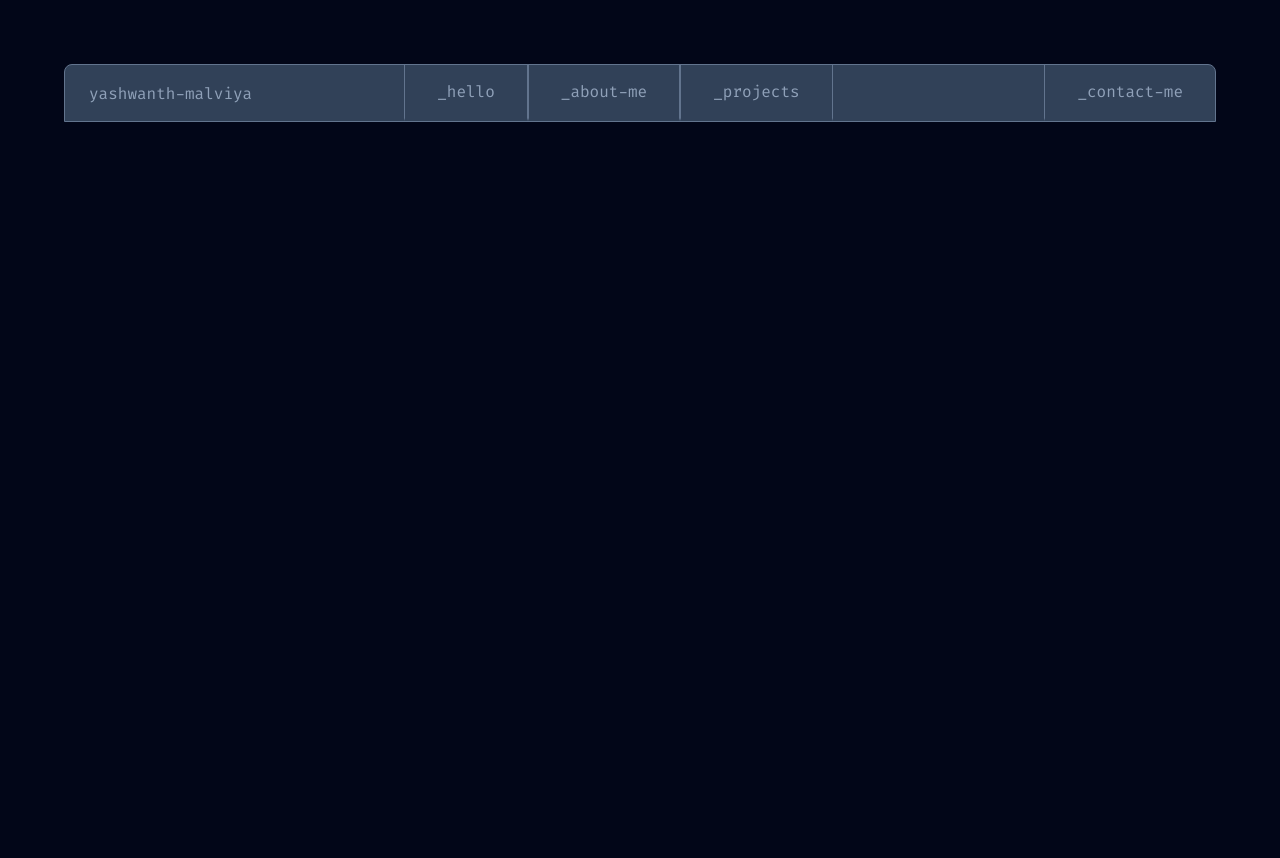
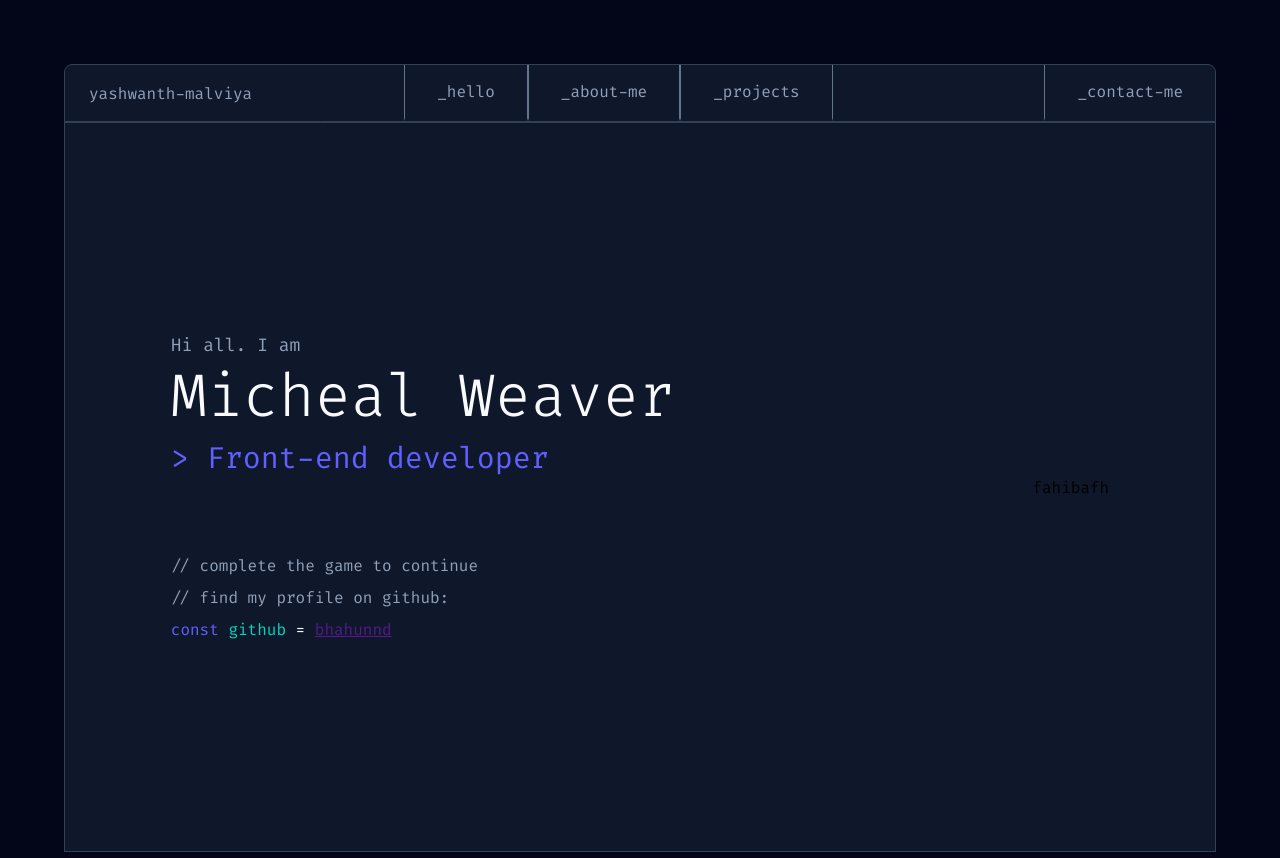
Before and after one commit to Yashwanthmalviya/Portfolio, a React (Vite) app in the folder portfolio-frontend/: page / in a window 1280 px wide. Before the commit the page ends 800 px from the top, so only its background shows below. Built offline with nearby package versions, Linux system fonts and the light colour scheme.

Commit message:
new changes

```diff
--- a/portfolio-frontend/src/App.jsx
+++ b/portfolio-frontend/src/App.jsx
@@ -9,8 +9,12 @@ function App() {
 
   return (
     <>
-      <Navbar />
-      <Home />
+      <div class="stripes"></div>
+      <div className='main-container'>
+        <Navbar />
+        <Home />
+      </div>
+
     </>
   )
 }
--- a/portfolio-frontend/src/assets/styles/global.css
+++ b/portfolio-frontend/src/assets/styles/global.css
@@ -7,11 +7,44 @@
   box-sizing: border-box;
 }
 
-body {
+ body {
   overflow: hidden;
   width: 100%;
-  height: 100vh;
+  height: 100%;
   background-color: var(--primitive-950);
   font-family: var(--font-primary);
   padding: var(--spacing-10);
+
+
+ /* background-image: repeating-linear-gradient(
+  90deg,
+    transparent 0%,
+    transparent 20%,
+
+
+    rgba(255,255,255,0.2) 20%, rgba(255,255,255,0.2) 23%,
+    transparent 23%, transparent 25%,
+    rgba(255,255,255,0.2) 25%, rgba(255,255,255,0.2) 28%,
+    transparent 28%, transparent 30%,
+    rgba(255,255,255,0.2) 30%, rgba(255,255,255,0.2) 33%,
+    transparent 33%, transparent 35%,
+    rgba(255,255,255,0.2) 35%, rgba(255,255,255,0.2) 38%,
+    transparent 38%, transparent 40%,
+    rgba(255,255,255,0.2) 40%, rgba(255,255,255,0.2) 43%,
+    transparent 43%, transparent 45%,
+    rgba(255,255,255,0.2) 45%, rgba(255,255,255,0.2) 48%,
+    transparent 48%, transparent 50%,
+    rgba(255,255,255,0.2) 50%, rgba(255,255,255,0.2) 53%,
+    transparent 53%, transparent 55%,
+    rgba(255,255,255,0.2) 55%, rgba(255,255,255,0.2) 58%,
+    transparent 58%, transparent 60%,
+    rgba(255,255,255,0.2) 60%, rgba(255,255,255,0.2) 63%,
+    transparent 63%, transparent 65%,
+    rgba(255,255,255,0.2) 65%, rgba(255,255,255,0.2) 68%,
+    transparent 68%, transparent 70%,
+    rgba(255,255,255,0.2) 70%, rgba(255,255,255,0.2) 73%,
+    transparent 73%, transparent 75%,
+    rgba(255,255,255,0.2) 75%, rgba(255,255,255,0.2) 78%,
+    transparent 78%, transparent 100%
+  ); */
 }
--- a/portfolio-frontend/src/components/navbar/navbar.css
+++ b/portfolio-frontend/src/components/navbar/navbar.css
@@ -1,15 +1,20 @@
 .nav-cont {
-  background-color: var(--primitive-700);
+  /* background-color: rgba(15, 23, 43, 0.6); */
+  background-color: var(--primitive-900);
+backdrop-filter: blur(20px);
+-webkit-backdrop-filter: blur(20px);
   display: flex;
   flex-direction: row;
   justify-content: space-between;
   align-items: center;
   color: var(--primitive-400);
 
-  border: 1px solid var(--primitive-500);
+  border: 0.5px solid var(--primitive-700);
+  /* outline: thin solid var(--primitive-500); */
+
   border-radius: var(--border-radius-3) var(--border-radius-3) 0 0;
 
-  height: max-content;
+  height:max-content;
 }
 
 .nav-name {
--- a/portfolio-frontend/src/index.css
+++ b/portfolio-frontend/src/index.css
@@ -1 +1,36 @@
 @import './assets/styles/global.css';
+
+
+.main-container {
+
+
+  /* display: flex; */
+  flex-direction: column;
+
+  height:calc(100vh - 70px);
+
+  position: relative;
+  z-index: 1; /* below stripes */
+}
+
+
+
+.stripes {
+  position: absolute;
+  top: 0;
+  left: 0;
+  width: 100%;
+  height: 100%;
+  z-index: 10;
+  pointer-events: none;
+
+  background-image: repeating-linear-gradient(
+    90deg,
+    transparent,
+    transparent 20%,
+    rgba(255,255,255,0.3) 0 3%,
+    transparent 0 5%
+  );
+  background-size: 60% 100%;
+  background-position: 20% 0;
+}
--- a/portfolio-frontend/src/pages/Home.jsx
+++ b/portfolio-frontend/src/pages/Home.jsx
@@ -10,12 +10,28 @@ const Home = () => {
 
             <div className="home-left">
 
+                <div className="home-details">
+                    <p style={{ lineHeight: "var(--line-height-3)", fontSize: "18px", color: "var(--primitive-400)" }}>Hi all. I am</p>
+                    <h1 style={{ lineHeight: "var(--line-height-9)", fontSize: "60px", color: "var(--primitive-50)", fontWeight: "200", marginTop: "4px" }}>Micheal Weaver</h1>
+                    <p style={{ lineHeight: "var(--line-height-6)", fontSize: "30px", color: "var(--indigo-500)", marginTop: "8px" }}>&gt; Front-end developer</p>
+                </div>
+                <div className="home-git">
+                    <p style={{ lineHeight: "var(--line-height-2)", fontSize: "var(--font-size-2)", color: "var(--primitive-400)" }}>// complete the game to continue</p>
+                    <p style={{ lineHeight: "var(--line-height-2)", fontSize: "var(--font-size-2)", color: "var(--primitive-400)" }}>// find my profile on github:</p>
+                    <p style={{ lineHeight: "var(--line-height-2)", fontSize: "var(--font-size-2)" }}>
+                        <span style={{ color: "var(--indigo-500)" }}>const </span>
+                        <span style={{ color: "var(--teal-400)" }}>github </span>
+                        <span style={{ color: "var(--primitive-50)" }}>= </span>
+                        <span style={{ color: "var(--primitive-400)" }}><a href="">bhahunnd</a></span>
+                    </p>
+                </div>
+
             </div>
 
 
 
             <div className="home-right">
-
+                fahibafh
 
             </div>
 
--- a/portfolio-frontend/src/pages/home.css
+++ b/portfolio-frontend/src/pages/home.css
@@ -1,4 +1,28 @@
 .home-container{
-    height: 100%;
+    display: flex;
+    flex-direction: row;
+    justify-content: space-around;
+    align-items: center;
+    gap: 146px;
+    background-color: var(--primitive-900);
+    height: 100%    ;
+    max-height: 828px;
+
+    border: 0.5px solid var(--primitive-700);
+}
+
+
+.home-left{
+    display: flex;
+    flex-direction: column;
+    justify-content: center;
+    align-items: flex-start;
+    gap: 75px;
 
 }
+
+.home-git{
+    display: flex;
+    flex-direction: column;
+    gap: 8px;
+}
```
